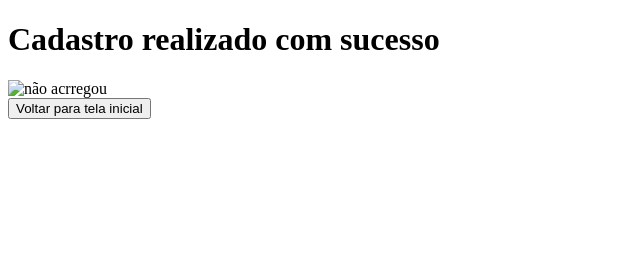
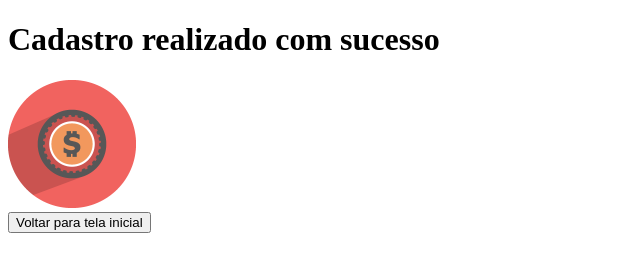
Before and after one commit to iagovieir/ProjetoLogin-Node.js-, a website: page views/CadOK.html in a window 1280 px wide. Shown: the whole page, without its empty margins (0-640 px from the left). Drawn offline with Linux system fonts and the light colour scheme.

Commit message:
adição do favicon com sucesso

```diff
--- a/views/CadOK.html
+++ b/views/CadOK.html
@@ -9,7 +9,7 @@
         <h1>Cadastro realizado com sucesso</h1>
     </div>
     <div>
-        <img src="/public/images/img-icon.png" alt="não acrregou">
+        <img src="/public/images/favicon.ico" alt="não acrregou">
     </div>
     <div>
         <form action="/" method="get">
```
Also changed, not shown: views/Cad.html (+1 -1 lines), views/index.html (+1 -1 lines), 1 other file.
